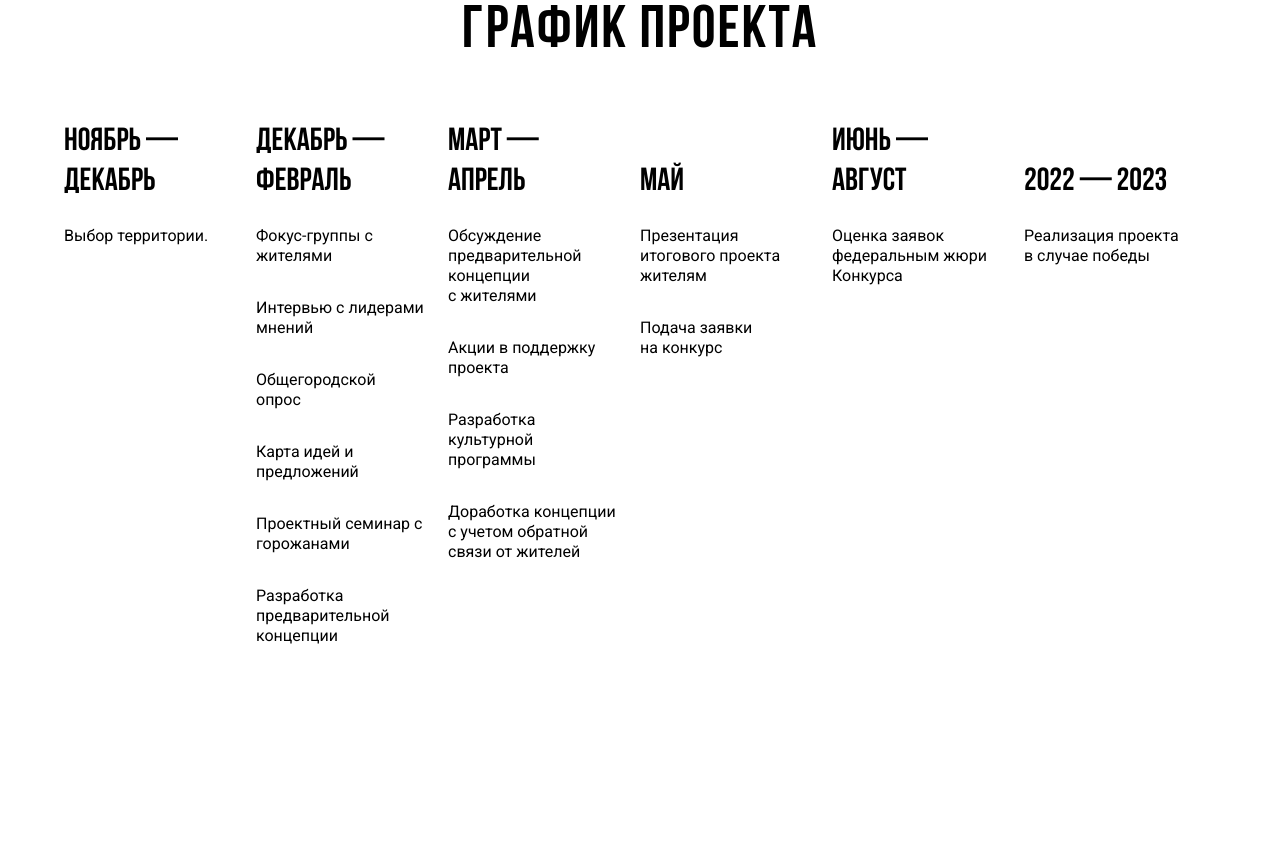
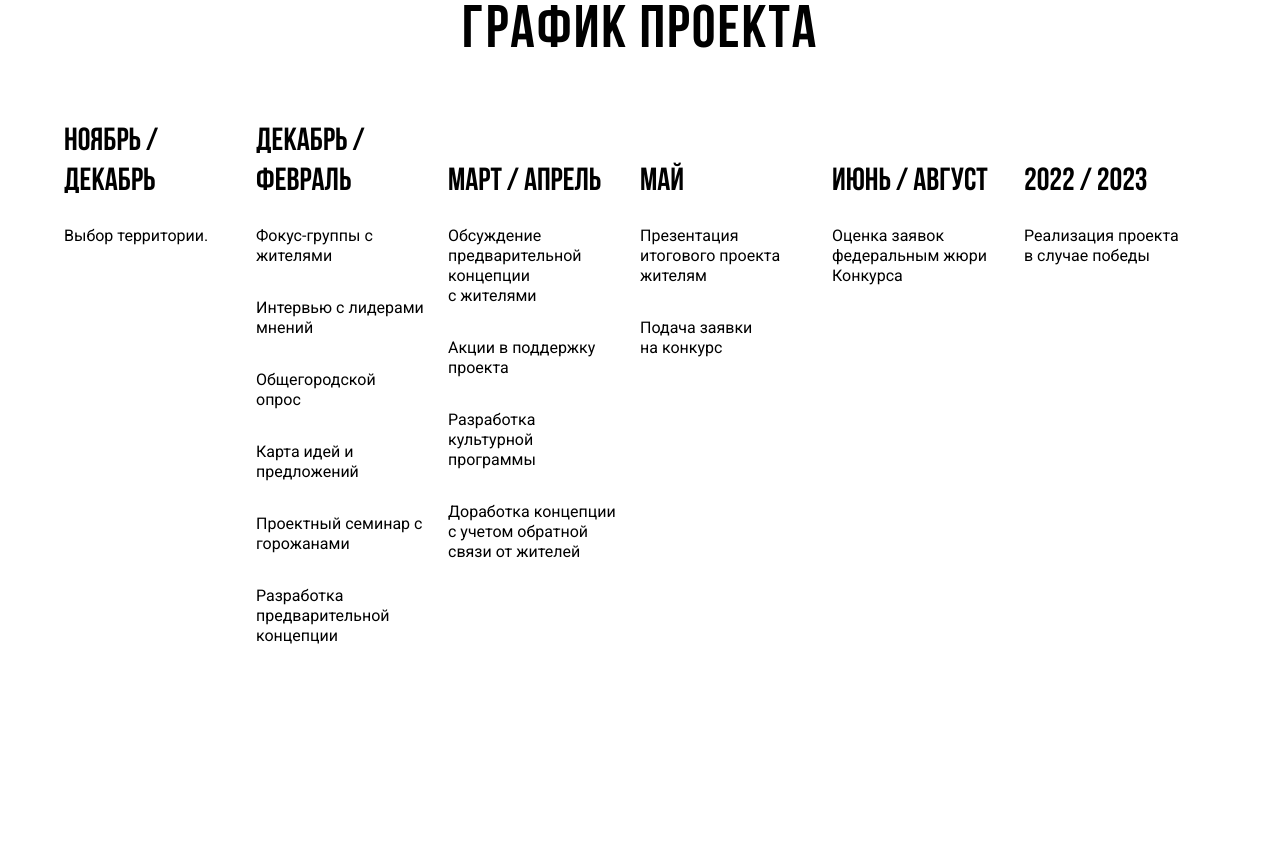
Before and after one commit to designunit/tura, a Next.js app: page / in a window 1280 px wide. Shown: the part 1980-2842 px from the top of the page. Built offline with nearby package versions, Linux system fonts and the light colour scheme.

Commit message:
roadmap - to /

```diff
--- a/src/components/Roadmap/index.tsx
+++ b/src/components/Roadmap/index.tsx
@@ -10,14 +10,14 @@ export const Roadmap: React.FC = () => {
             <Title level={2}>График проекта</Title>
             <Steps>
                 <Step
-                    title={'ноябрь — декабрь'}
+                    title={'ноябрь / декабрь'}
                 >
                     <ul>
                         <li>Выбор территории.</li>
                     </ul>
                 </Step>
                 <Step
-                    title={'декабрь — февраль'}
+                    title={'декабрь / февраль'}
                 >
                     <ul>
                         <li>Фокус-группы с жителями</li>
@@ -29,7 +29,7 @@ export const Roadmap: React.FC = () => {
                     </ul>
                 </Step>
                 <Step
-                    title={'март — апрель'}
+                    title={'март / апрель'}
                 >
                     <ul>
                         <li>
@@ -59,7 +59,7 @@ export const Roadmap: React.FC = () => {
                     </ul>
                 </Step>
                 <Step
-                    title={'июнь — август'}
+                    title={'июнь / август'}
                 >
                     <ul>
                         <li>
@@ -68,7 +68,7 @@ export const Roadmap: React.FC = () => {
                     </ul>
                 </Step>
                 <Step
-                    title={'2022 — 2023'}
+                    title={'2022 / 2023'}
                 >
                     <ul>
                         <li>
```
